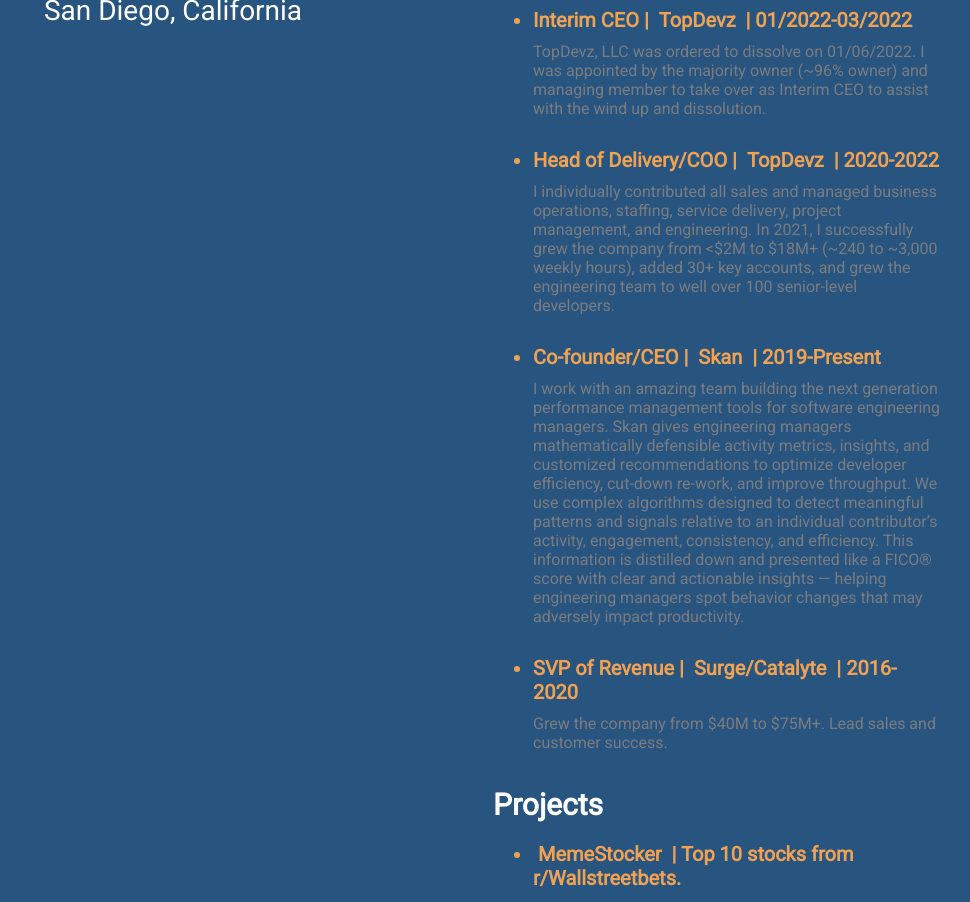
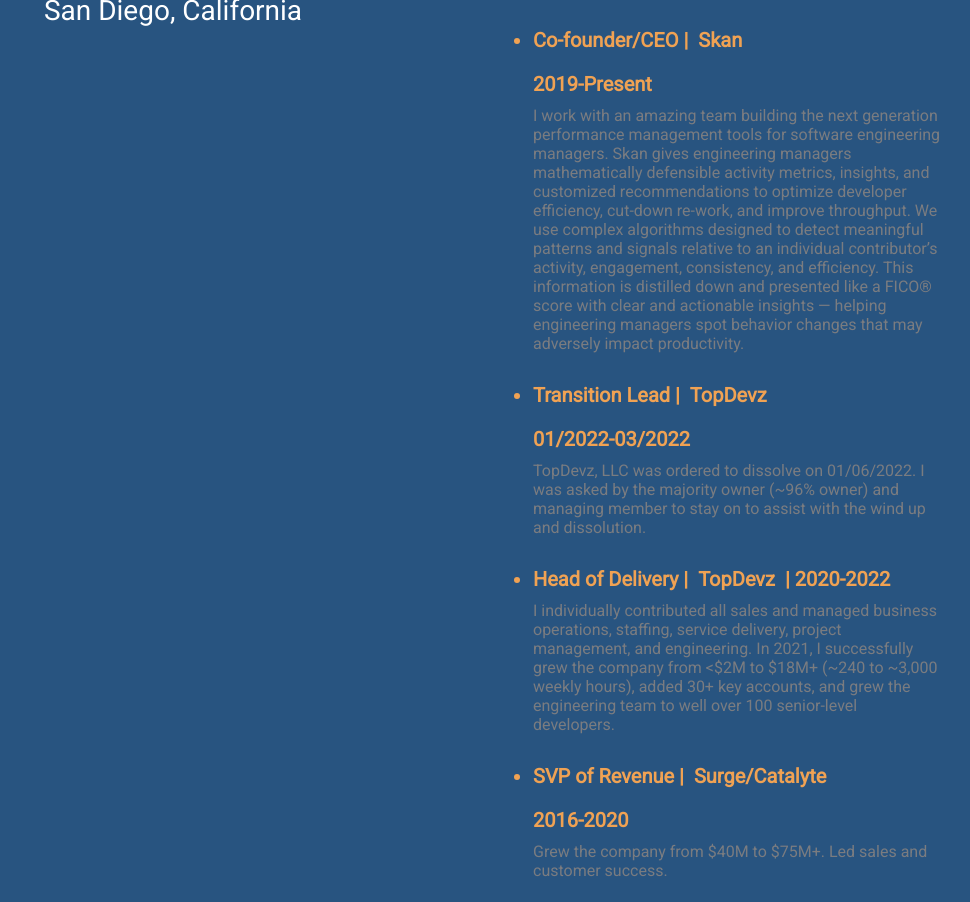
Before and after one commit to joshualintz/joshualintz, a plain HTML site: page index.html in a window 1280 px wide. Shown: the part 644-1546 px from the top of the page, without its empty margins (147-1117 px from the left). Drawn offline with Linux system fonts and the light colour scheme.

Commit message:
corrected titles and descriptions

```diff
--- a/index.html
+++ b/index.html
@@ -34,26 +34,15 @@
                 </p>
                 <ul>
                     <li>
-                        <h3>Chief Executive Officer | <a href="https://www.talentcrowd.com" target="_blank">Talentcrowd</a> | 03/2022-Present</h3>
+                        <h3>Chief Executive Officer | <a href="https://www.talentcrowd.com" target="_blank">Talentcrowd</a></h3>
+                        <h3>03/2022-Present</h3>
                         <p>
                             We operate as a digital talent platform -- providing employers with pipelines of highly vetted senior-level technology talent and on-demand engineering resources. We're tech agnostic and cost-competitive. Reach out today to join the crowd. Visit us at www.talentcrowd.com.
                         </p>
                     </li>
                     <li>
-                        <h3>Interim CEO | <a href="https://www.topdevz.io" target="_blank">TopDevz</a> | 01/2022-03/2022</h3>
-                        <p>
-                            TopDevz, LLC was ordered to dissolve on 01/06/2022. I was appointed by the majority owner (~96% owner) and managing member to take over as Interim CEO to assist with the wind up and dissolution.
-                        </p>
-                    </li>
-                    <li>
-                        <h3>Head of Delivery/COO | <a href="https://www.topdevz.io" target="_blank">TopDevz</a> | 2020-2022</h3>
-                        <p>
-                            I individually contributed all sales and managed business operations, staffing, service delivery, project management, and engineering.
-                            In 2021, I successfully grew the company from <$2M to $18M+ (~240 to ~3,000 weekly hours), added 30+ key accounts, and grew the engineering team to well over 100 senior-level developers.
-                        </p>
-                    </li>
-                    <li>
-                        <h3>Co-founder/CEO | <a href="http://www.skan.io" target="_blank">Skan</a> | 2019-Present</h3>
+                        <h3>Co-founder/CEO | <a href="http://www.skan.io" target="_blank">Skan</a></h3>
+                        <h3>2019-Present</h3>
                         <p>
                             I work with an amazing team building the next generation performance management tools for software engineering managers.
                             Skan gives engineering managers mathematically defensible activity metrics, insights, and customized recommendations to optimize developer efficiency, cut-down re-work, and improve throughput.
@@ -62,8 +51,23 @@
                         </p>
                     </li>
                     <li>
-                        <h3>SVP of Revenue | <a href="https://www.surgeforward.com" target="_blank">Surge/Catalyte</a> | 2016-2020</h3>
-                        <p>Grew the company from $40M to $75M+. Lead sales and customer success.</p>
+                        <h3>Transition Lead | <a href="https://www.topdevz.io" target="_blank">TopDevz</a></h3>
+                        <h3>01/2022-03/2022</h3>
+                        <p>
+                            TopDevz, LLC was ordered to dissolve on 01/06/2022. I was asked by the majority owner (~96% owner) and managing member to stay on to assist with the wind up and dissolution.
+                        </p>
+                    </li>
+                    <li>
+                        <h3>Head of Delivery | <a href="https://www.topdevz.io" target="_blank">TopDevz</a> | 2020-2022</h3>
+                        <p>
+                            I individually contributed all sales and managed business operations, staffing, service delivery, project management, and engineering.
+                            In 2021, I successfully grew the company from <$2M to $18M+ (~240 to ~3,000 weekly hours), added 30+ key accounts, and grew the engineering team to well over 100 senior-level developers.
+                        </p>
+                    </li>
+                    <li>
+                        <h3>SVP of Revenue | <a href="https://www.surgeforward.com" target="_blank">Surge/Catalyte</a></h3>
+                        <h3>2016-2020</h3>
+                        <p>Grew the company from $40M to $75M+. Led sales and customer success.</p>
                     </li>
                 </ul>
             </div>
```
